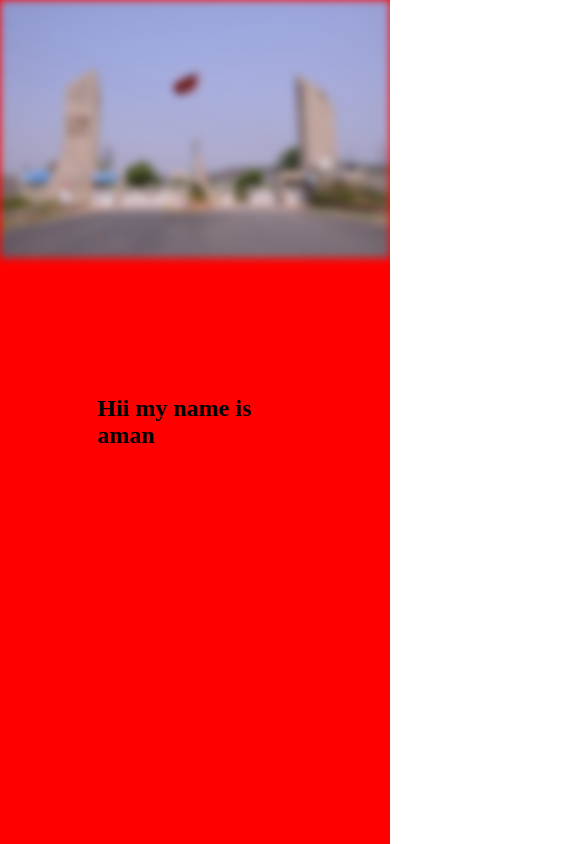
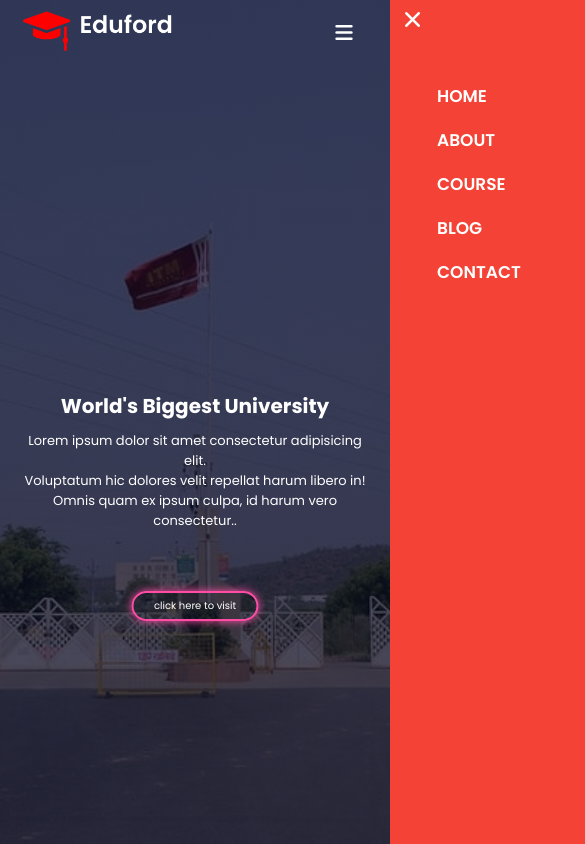
Before and after one commit to Aman772005/Landing-Page, a plain HTML site: page index.html in a window 390 px wide. Shown: the whole page, 585 px wide, since content can reach past the window. Drawn offline with Linux system fonts and the light colour scheme; a web font is replaced by a local one.

Commit message:
front UI with responsiveness

```diff
--- a/app.js
+++ b/app.js
@@ -1,2 +1,9 @@
-console.log("hii")
-console.log("buuu")
+let a = document.getElementById("nav-link")
+
+function hidemenu(){
+    a.style.right = "-200px"
+}
+
+function openmenu(){
+    a.style.right = "0"
+}
--- a/index.html
+++ b/index.html
@@ -5,14 +5,37 @@
     <meta name="viewport" content="width=device-width, initial-scale=1.0">
     <title>Landing-Page</title>
     <link rel="stylesheet" href="stlyle.css">
-</head>
+    <link rel="preconnect" href="https://fonts.googleapis.com">
+    <link rel="preconnect" href="https://fonts.gstatic.com" crossorigin>
+    <link href="https://fonts.googleapis.com/css2?family=Inter:ital,opsz,wght@0,14..32,100..900;1,14..32,100..900&family=Liter&family=Montserrat:ital,wght@0,500;1,500&family=Poppins:ital,wght@0,100;0,200;0,300;0,400;0,500;0,600;0,700;0,800;0,900;1,100;1,200;1,300;1,400;1,500;1,600;1,700;1,800;1,900&display=swap" rel="stylesheet">
+    <link rel="stylesheet" href="https://cdnjs.cloudflare.com/ajax/libs/font-awesome/7.0.1/css/all.min.css" integrity="sha512-2SwdPD6INVrV/lHTZbO2nodKhrnDdJK9/kg2XD1r9uGqPo1cUbujc+IYdlYdEErWNu69gVcYgdxlmVmzTWnetw==" crossorigin="anonymous" referrerpolicy="no-referrer" />
 <body>
 
     <section class="header">
-        <img src="img/ITM banner picture.jpg" alt="">
-        <h1>Hii my name is aman</h1>
+        <nav>
+            <a href="index.html"><img src="img/logo.png" ></a>
+            <div class="nav-link" id="nav-link">
+                <i class="fa-solid fa-xmark icon" onclick="hidemenu()"></i>
+                <ul>
+                    <li><a href="">HOME</a></li>
+                    <li><a href="">ABOUT</a></li>
+                    <li><a href="">COURSE</a></li>
+                    <li><a href="">BLOG</a></li>
+                    <li><a href="">CONTACT</a></li>
+                </ul>
+            </div>
+            <i class="fa-solid fa-bars icon" onclick="openmenu()" ></i>
+        </nav>
+
+         <div class="f-text">
+        <h1>World's Biggest University</h1>
+        <p>Lorem ipsum dolor sit amet consectetur adipisicing elit.<br> Voluptatum hic dolores velit repellat harum libero in! Omnis quam ex ipsum culpa, id harum vero consectetur..</p>
+        <a href="" class="h-btn">click here to visit</a>
+    </div>
+
     </section>
 
-    <script src="app.js"></script>
+
+<script src="app.js"></script>
 </body>
 </html>
--- a/stlyle.css
+++ b/stlyle.css
@@ -1,26 +1,158 @@
 *{
     margin: 0;
     padding: 0;
+    font-family: "Poppins", sans-serif;
+    box-sizing: border-box;
 }
 .header{
     min-height: 100vh;
     width: 100%;
+    background-image: linear-gradient(rgba(4,9,30,0.7),rgba(4,9,30,0.7)),url(img/ITM\ banner\ picture.jpg);
     background-position: center;
     background-size: cover;
-    background:red;
-}
-
-.header img{
-    height: 100%;
-    width: 100%;
-    object-fit: cover;
-    filter: blur(4px);
     position: relative;
 }
 
-.header h1{
-    position: absolute;
-    top: 50%;
+nav{
+    display: flex;
+    align-items: center;
+    justify-content: space-between;
+    padding: 2% 6%;
+}
+
+nav img{
+    width: 150px;
+}
+
+.nav-link{
+   flex: 1;
+   text-align: right;
+}
+
+.nav-link ul li{
+    display: inline-block;
+    list-style: none;
+    padding: 8px 12px;
+    position: relative;
+}
+
+.nav-link ul li a{
+    text-decoration: none;
+    color: white;
+    font-size: 17px;
+    font-weight: 600;
+}
+
+.nav-link ul li::after{
+    content: '';
+    width: 0%;
+    height: 2px;
+    background-color: brown;
+    display: block;
+    margin: auto;
+    transition: 0.5s;
+}
+
+.nav-link ul li:hover::after{
+    width: 100%;
+}
+
+.f-text{
+width: 90%;
+position: absolute;
+color: white;
+top: 50%;
+left: 50%;
+transform: translate(-50%,-50%);
+text-align: center;
+}
+
+.f-text h1{
+    font-size: 60px;
+}
+
+.f-text p{
+    margin: 10px 0 60px 0 ;
+    font-size: 20px;
+    color: white;
+}
+
+.h-btn{
+    display: inline-block;
+    text-decoration: none;
+    color: #fff;
+    border: 2px solid #ff4da6;
+    box-shadow: 0 0 8px #ff4da6;
+    padding: 10px 40px;
+    font-size: 20px;
+    background: transparent;
+    position: relative;
+    border-radius: 20px;
+    cursor: pointer;
+}
+
+.h-btn:hover{
+    border: 1px solid  #ff4da6;
+    background-color: #ff4da6;
+    border-radius: 0;
+    transition: 1.5s;
+}
+
+nav .icon{
+    display: none;
+}
+
+@media(max-width:700px){
+.f-text h1{
+    font-size: 20px;
+}
+
+.f-text p{
+    margin: 10px 0 60px 0 ;
+    font-size: 13px;
+}
+
+.h-btn{
+    padding: 5px 20px;
+    font-size: 10px;
+}
+
+.f-text{
+    width: 90%;
+    color: white;
+    top: 60%;
     left: 50%;
     transform: translate(-50%,-50%);
+    text-align: center;
 }
+
+.nav-link ul li{
+    display: block;
+}
+
+.nav-link{
+    position: absolute;
+    height: 100vh;
+    width: 200px;
+    background-color:#f44336;
+    top: 0;
+    right: -200px;
+    text-align: left;
+    z-index: 2;
+    transition: 1s;
+}
+
+nav .icon{
+    display: block;
+    color: white;
+    margin: 10px;
+    font-size: 20px;
+    cursor: pointer;
+}
+
+.nav-link ul{
+    padding: 35px;
+}
+
+
+}
```
